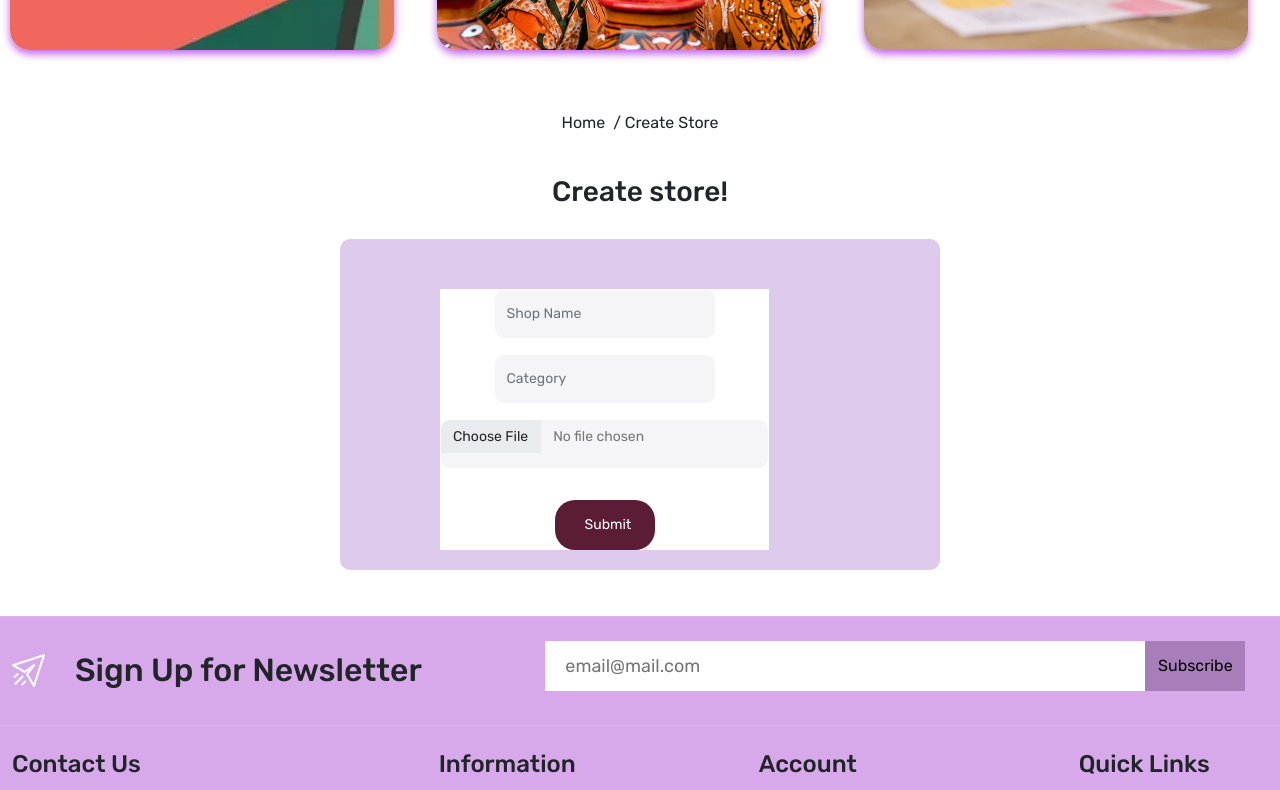
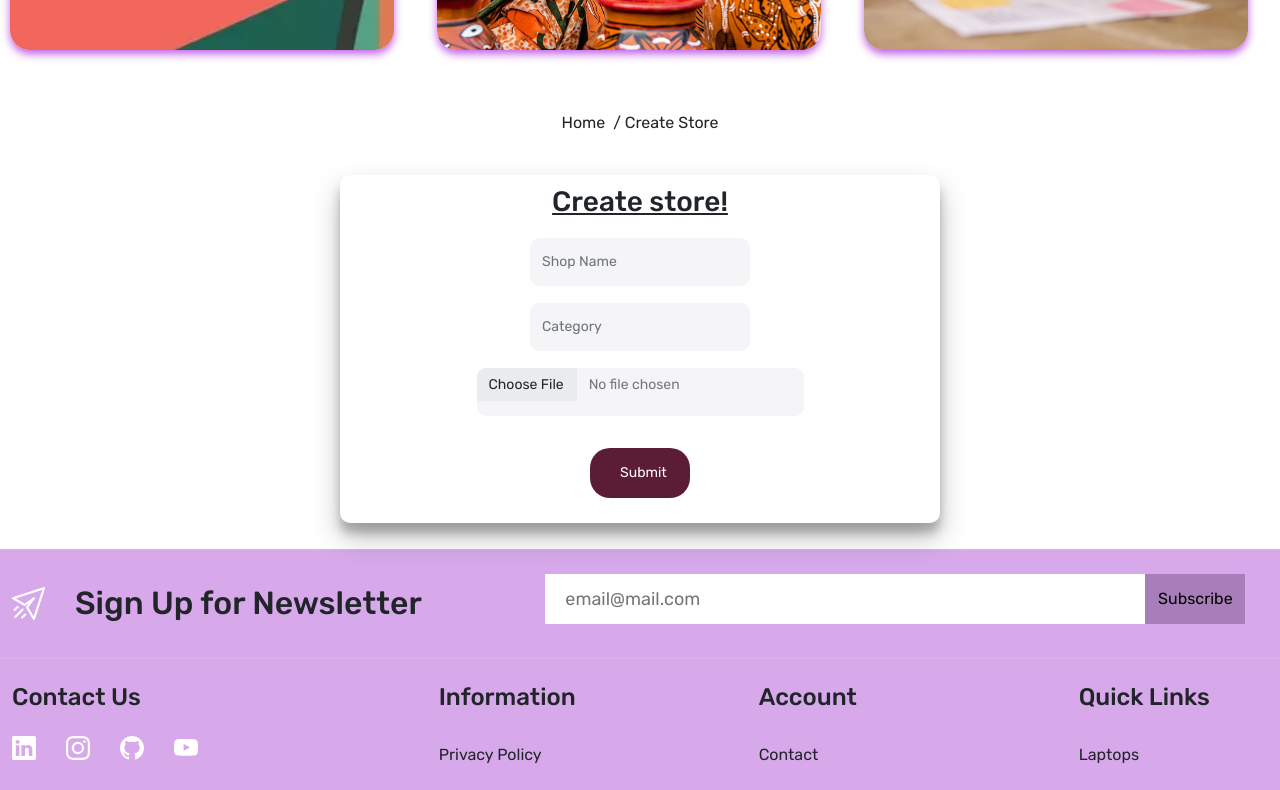
Before and after one commit to MonalikaPatnaik/SheEARNS, a React (Create React App) app in the folder client/: page /createStore in a window 1280 px wide. Shown: the part 445-1235 px from the top of the page. Built offline with nearby package versions, Linux system fonts and the light colour scheme.

Commit message:
fixed UI,validation,stories card size bugs

```diff
--- a/client/src/App.css
+++ b/client/src/App.css
@@ -3,45 +3,53 @@
   padding: 0;
   box-sizing: border-box;
 }
-.profileContainer{
-  margin:30px;
+
+.profileContainer {
+  margin: 30px;
 
 }
-.profileContainer Button{
-  margin:15px;
+
+.profileContainer Button {
+  margin: 15px;
 
 }
+
 .profilePic {
   width: 50%;
   display: flex;
   align-items: center;
   /* padding: 10px; */
 }
+
 .profileContainer {
   display: flex;
   margin: 90px;
 }
+
 @media only screen and (max-width: 768px) {
   .profileContainer {
     flex-direction: column-reverse;
   }
 }
-.Shops{
+
+.Shops {
   justify-content: center;
   align-items: center;
   text-align: center;
-  cursor:pointer;
+  cursor: pointer;
   /* width:20%; */
 }
 
-.Card{
-  cursor:pointer;
+.Card {
+  cursor: pointer;
 
 }
-.CardMedia{
-  width:20%;
+
+.CardMedia {
+  width: 20%;
 }
-.items{
+
+.items {
   /* margin-top: 12px; */
   align-items: center;
   /* display: flex; */
@@ -52,16 +60,20 @@
 
   padding: 10px;
 }
-.cart-wrapper{
+
+.cart-wrapper {
   background-color: #eae9ea;
 
 }
-.checkout-wrapper{
+
+.checkout-wrapper {
   background-color: #eae9ea;
 }
-.form-label{
-  margin-top:15px;
+
+.form-label {
+  margin-top: 15px;
 }
+
 :root {
   --color-131921: #131921;
   --color-3b4149: #3b4149;
@@ -73,20 +85,24 @@
   --color-777777: #777777;
   --color-1c1c1b: #1c1c1b;
 }
+
 .section-heading {
   font-size: 26px;
   line-height: 32px;
   font-weight: 500;
   margin-bottom: 30px;
 }
+
 .card-wrapper {
   background-color: #ad9faf5e;
   box-shadow: 0 0 10px #0000001a;
   padding: 15px;
 }
+
 body {
   font-family: "Rubik", sans-serif;
 }
+
 a {
   text-decoration: none;
   display: inline-block;
@@ -101,12 +117,15 @@ a {
 .gap-10 {
   gap: 10px;
 }
+
 .gap-15 {
   gap: 15px;
 }
+
 .gap-30 {
   gap: 30px;
 }
+
 .gap-50 {
   gap: 50px;
 }
@@ -120,10 +139,12 @@ a {
   border-radius: 20px;
   /* text-align: center; */
 }
+
 .button:hover {
   background-color: #232f3e;
-  color:#e645bb ;
+  color: #e645bb;
 }
+
 /* Header Part */
 
 /* .header-top-strip {
@@ -133,9 +154,11 @@ a {
 .header-upper {
   background-color: #d7a9eb;
 }
+
 .header-bottom {
   background-color: #eceef0;
 }
+
 /* .header-upper  {
   background-color: #febd69;
 } */
@@ -143,6 +166,7 @@ a {
   width: 35px;
   height: 35px;
 }
+
 .header-bottom .menu-links a,
 .header-bottom .dropdown button {
   color: rgb(28, 25, 25);
@@ -156,20 +180,24 @@ a {
 .header-bottom .dropdown button:focus {
   box-shadow: none;
 }
+
 .header-bottom .dropdown-menu {
   background-color: #131618;
   width: 100%;
   transform: translate3d(0px, 57px, 0px) !important;
 }
+
 .header-bottom .dropdown-item {
   padding: 20px;
   margin-bottom: 3px;
   border-bottom: 1px solid #141618;
 }
+
 .header-bottom .dropdown-item:hover {
   background-color: transparent;
-  color:#1d1c1a !important;
+  color: #1d1c1a !important;
 }
+
 /* Header Part End Here */
 
 /* Footer Part */
@@ -178,17 +206,20 @@ footer {
   background-color: #d7a9eb;
   /* margin-top: 100px; */
 }
+
 /* .container-xxl{
   margin-top: 50px;
 } */
 footer:not(:first-child) {
   border-top: 1px solid rgba(255, 255, 255, 0.1);
 }
+
 footer .input-group-text {
   background-color: #232f3e;
   color: white;
   padding: 8px 17px;
 }
+
 /* Footer Part Ends Here */
 
 /* Home Page */
@@ -197,8 +228,8 @@ footer .input-group-text {
 
 
 
-.prod-image{
-  width:60%;
+.prod-image {
+  width: 60%;
 }
 
 
@@ -209,9 +240,10 @@ footer .input-group-text {
   background-color: white;
   /* height:45vh; */
 }
-.slider{
-  padding:30px;
-  width:100%;
+
+.slider {
+  padding: 30px;
+  width: 100%;
   position: relative;
   /* padding-bottom: 100px; */
   /* margin-right: 12px; */
@@ -223,29 +255,35 @@ footer .input-group-text {
   box-shadow: 0 0 10px #0000001a;
   padding: 15px;
 }
-.categories > div {
+
+.categories>div {
   width: 25%;
   padding: 10px 10px 10px 20px;
 }
-.categories > div > div {
+
+.categories>div>div {
   width: 60%;
 }
-.categories > div:nth-child(1),
-.categories > div:nth-child(2),
-.categories > div:nth-child(3),
-.categories > div:nth-child(4) {
+
+.categories>div:nth-child(1),
+.categories>div:nth-child(2),
+.categories>div:nth-child(3),
+.categories>div:nth-child(4) {
   border-bottom: 1px solid var(--color-ededed);
 }
-.categories > div:nth-child(1),
-.categories > div:nth-child(2),
-.categories > div:nth-child(3) {
+
+.categories>div:nth-child(1),
+.categories>div:nth-child(2),
+.categories>div:nth-child(3) {
   border-right: 1px solid var(--color-ededed);
 }
-.categories > div:nth-child(5),
-.categories > div:nth-child(6),
-.categories > div:nth-child(7) {
+
+.categories>div:nth-child(5),
+.categories>div:nth-child(6),
+.categories>div:nth-child(7) {
   border-right: 1px solid var(--color-ededed);
 }
+
 /* categories section ends here */
 /* Home Page Ends */
 
@@ -260,53 +298,67 @@ footer .input-group-text {
   overflow: hidden;
   width: 100%;
 }
+
 .product-card .product-image {
   height: 270px;
 }
+
 .product-card .product-image img {
   object-fit: contain;
 }
-.product-card .product-image > img:last-child {
+
+.product-card .product-image>img:last-child {
   display: none;
 }
-.product-card:hover .product-image > img:nth-child(1) {
+
+.product-card:hover .product-image>img:nth-child(1) {
   display: none;
 }
-.product-card:hover .product-image > img:last-child {
+
+.product-card:hover .product-image>img:last-child {
   display: block;
 }
+
 .product-card:hover .action-bar {
   right: 15px;
 }
-.product-details{
+
+.product-details {
   margin-left: 9rem;
 }
+
 .product-card .product-details h6 {
   color: var(--color-bf4800);
   font-size: 13px;
 }
+
 .product-card .product-details h5 {
   font-size: 15px;
   color: var(--color-1c1c1b);
 }
+
 .product-card .product-details p.price {
   font-size: 16px;
   color: var(--color-1c1c1b);
 }
+
 .product-card p.description {
   font-size: 13px;
   color: var(--color-777777);
   margin-right: 20px;
 }
+
 .action-bar {
   top: 10%;
   right: -23px;
   transition: 0.3s;
 }
+
 .wishlist-icon {
   top: 2%;
   right: 15px;
 }
+
 /* Product Card ends here */
 
 /* Special Product */
@@ -318,18 +370,21 @@ footer .input-group-text {
 }
 
 /* Special Product ends here */
-.special-product-content{
-    margin-right:5rem;
+.special-product-content {
+  margin-right: 5rem;
 }
+
 /* famous card */
 
 .famous-card .famous-content {
   top: 10%;
   left: 5%;
 }
+
 .famous-card img {
   border-radius: 10px;
 }
+
 .famous-content h5 {
   font-size: 13px;
   line-height: 20px;
@@ -338,18 +393,21 @@ footer .input-group-text {
   margin-bottom: 7px;
   text-transform: uppercase;
 }
+
 .famous-content h6 {
   font-size: 24px;
   line-height: 38px;
   font-weight: 500;
   color: white;
 }
+
 .famous-content p {
   font-size: 16px;
   line-height: 24px;
   font-weight: 100;
   color: white;
 }
+
 /* famous card ends */
 
 /* Our Store */
@@ -358,6 +416,7 @@ footer .input-group-text {
   border-radius: 10px;
   padding: 15px 15px 25px;
 }
+
 .filter-title {
   font-size: 16px;
   line-height: 20px;
@@ -365,6 +424,7 @@ footer .input-group-text {
   color: var(--color-1c1c1b);
   margin-bottom: 20px;
 }
+
 .filter-card ul,
 .filter-card .form-check-label {
   list-style-type: none;
@@ -373,14 +433,17 @@ footer .input-group-text {
   color: var(--color-777777);
   cursor: pointer;
 }
+
 .filter-card .form-check-input:focus {
   box-shadow: none;
   border-color: rgba(0, 0, 0, 0.25);
 }
+
 .filter-card .form-check-input:checked {
   background-color: #febd69;
   border-color: var(--color-febd69);
 }
+
 .sub-title {
   font-size: 14px;
   font-weight: 600;
@@ -388,30 +451,36 @@ footer .input-group-text {
   margin-bottom: 15px;
   margin-top: 20px;
 }
+
 .colors {
   list-style-type: none;
   display: flex;
   flex-wrap: wrap;
   gap: 10px;
 }
+
 .colors li {
   width: 20px;
   height: 20px;
   background-color: red;
   border-radius: 50%;
 }
+
 .random-products h5 {
   font-size: 14px;
   margin-bottom: 8px;
 }
+
 .random-products:first-child {
   border-bottom: 1px solid #ededed;
 }
+
 .filter-sort-grid {
   padding: 10px;
   background-color: white;
   border-radius: 10px;
 }
+
 .grid img {
   width: 35px;
   height: 35px;
@@ -420,38 +489,49 @@ footer .input-group-text {
   border-radius: 3px;
   cursor: pointer;
 }
+
 .gr-12 {
   width: 100%;
 }
+
 .gr-6 {
   width: 49%;
 }
+
 .gr-4 {
   width: 32%;
 }
+
 .gr-3 {
   width: 24%;
 }
+
 .gr-12 .product-card {
   display: flex;
   gap: 20px;
 }
+
 .gr-6 .product-image {
   width: 100%;
 }
+
 .gr-6 .product-image img {
   margin: auto;
   display: block;
 }
+
 .gr-12 .product-card .product-image {
   width: 270px;
 }
+
 .gr-12 .product-card .product-image {
   height: auto;
 }
+
 .gr-12 .action-bar {
   top: 17%;
 }
+
 /* Our store ends here */
 
 /* Contact Page */
@@ -461,29 +541,35 @@ footer .input-group-text {
   background-color: #decaec;
   gap: 15px;
 }
-.contact-inner-wrapper > div {
+
+.contact-inner-wrapper>div {
   width: 48%;
 }
+
 .contact-title {
   font-size: 26px;
   font-weight: 500;
   line-height: 35px;
   text-align: left;
 }
+
 .contact-inner-wrapper form .form-control {
   background-color: #f5f5f7;
   border-radius: 10px;
   border-color: transparent;
   padding: 10px;
 }
+
 .contact-inner-wrapper ul {
   list-style: none;
 }
+
 .contact-inner-wrapper address,
 .contact-inner-wrapper a,
 .contact-inner-wrapper p {
   color: var(--color-181823);
 }
+
 /* Contact Page ends */
 
 /* Compare Product Page */
@@ -493,6 +579,7 @@ footer .input-group-text {
   background-color: white;
   border-radius: 10px;
 }
+
 .compare-product-card .cross,
 .wishlist-card .cross {
   top: 15px;
@@ -501,6 +588,7 @@ footer .input-group-text {
   padding: 3px;
   cursor: pointer;
 }
+
 .compare-product-details h5.title,
 .wishlist-card h5.title {
   font-size: 15px;
@@ -508,12 +596,14 @@ footer .input-group-text {
   font-weight: 500;
   color: var(--color-1c1c1b);
 }
+
 .compare-product-details h6.price,
 .wishlist-card h6.price {
   font-size: 15px;
   line-height: 22px;
   font-weight: 400;
 }
+
 .compare-product-card .product-detail {
   display: flex;
   justify-content: space-between;
@@ -521,6 +611,7 @@ footer .input-group-text {
   padding: 10px 0px;
   border-top: 1px solid rgba(0, 0, 0, 0.1);
 }
+
 /* Compare Product Page end here */
 
 /*  auth card */
@@ -533,28 +624,38 @@ footer .input-group-text {
   border-radius: 10px;
   margin-top: 200px;
 }
-.auth-card{
+
+.store-card {
+  background-color: white;
+  border-radius: 10px;
+  width: 600px;
+  margin: 0 auto;
+  box-shadow: rgba(0, 0, 0, 0.25) 0px 14px 28px, rgba(0, 0, 0, 0.22) 0px 10px 10px;
+  margin-bottom: 10px;
+}
+.store-header{
+  margin-top: 10px;
+  text-decoration: underline;
+}
+.auth-card {
   padding: 10px;
-    background-color:#decaec;
-    width: 600px;
-    padding-left: 100px;
-    padding-right:100px;
-    padding-top:50px;
-    padding-bottom:20px;
-    margin: 30px auto;
-    /* margin-top: 5px; */
-    border-radius: 10px;
+}
+.auth-card form{
+  margin: auto;
+  margin-bottom: 15px;
+}
 
-}
 .auth-card h3 {
   font-size: 19px;
   font-weight: 500;
-  color:#131921;
+  color: #131921;
 }
+
 .auth-card p {
   font-size: 13px;
   color: var(--color-777777);
 }
+
 .auth-card .form-control {
   height: 50px;
   background-color: var(--color-f5f5f7);
@@ -563,20 +664,24 @@ footer .input-group-text {
   border-radius: 10px;
   border-color: transparent;
 }
+
 .auth-card a {
   font-size: 14px;
   font-weight: 400;
   color: var(--color-1c1c1b);
 }
+
 .signup {
   background-color: var(--color-febd69);
   color: var(--color-131921);
   border: none;
 }
+
 .signup:hover {
   background-color: var(--color-131921);
   color: white;
 }
+
 /*  auth card  ends*/
 
 /* Policy Pages */
@@ -585,6 +690,7 @@ footer .input-group-text {
   background-color: white;
   padding: 30px;
 }
+
 /* Policy Pages  ends */
 
 /* Main Product Page */
@@ -595,6 +701,7 @@ footer .input-group-text {
   color: #1c1c1b;
   margin-bottom: 10px;
 }
+
 .description-wrapper p {
   font-size: 14px;
   color: var(--color-777777);
@@ -604,29 +711,36 @@ footer .input-group-text {
   background-color: white;
   padding: 30px;
 }
+
 .review-head {
   border-bottom: 1px solid rgba(0, 0, 0, 0.1);
   padding-bottom: 20px;
 }
+
 .review-head h4 {
   font-size: 18px;
   color: var(--color-1c1c1b);
 }
+
 .review-head p,
 .review-head a {
   font-size: 14px;
   color: var(--color-777777);
 }
+
 .review-form h4 {
   font-size: 16px;
   color: var(--color-777777);
 }
+
 .review-form {
   border-bottom: 1px solid rgba(0, 0, 0, 0.1);
 }
+
 .review:not(:last-child) {
   border-bottom: 1px solid rgba(0, 0, 0, 0.1);
 }
+
 .review p {
   font-size: 14px;
   color: var(--color-777777);
@@ -637,23 +751,28 @@ footer .input-group-text {
   background-color: white;
   border-radius: 10px;
 }
-.main-product-image > div {
+
+.main-product-image>div {
   border: 1px solid rgba(0, 0, 0, 0.25);
 }
+
 .main-product-image img {
   width: 100% !important;
   height: 600px !important;
   object-fit: cover;
 }
+
 .other-product-images {
   background-color: white;
   padding: 20px;
 }
-.other-product-images > div {
+
+.other-product-images>div {
   padding: 20px;
   width: 48%;
   border: 1px solid rgba(0, 0, 0, 0.25);
 }
+
 .main-product-image .js-image-zoom__zoomed-image {
   left: 50px !important;
   padding: 10px;
@@ -661,45 +780,54 @@ footer .input-group-text {
   border-radius: 10px;
   z-index: 1000;
 }
+
 .main-product-details {
   padding: 30px 20px;
   background-color: white;
   border-radius: 10px;
 }
+
 .border-bottom {
   border-bottom: 1px solid rgba(0, 0, 0, 0.25);
 }
+
 .main-product-details h3.title {
   font-size: 18px;
   font-weight: 600;
   color: var(--color-1c1c1b);
   margin-bottom: 10px;
 }
+
 .main-product-details p.price {
   font-size: 16px;
   line-height: 20px;
   font-weight: 600;
   margin-bottom: 10px;
 }
+
 .main-product-details a.review-btn,
 .t-review {
   color: var(--color-777777);
   font-size: 13px;
 }
+
 .product-heading {
   font-size: 14px;
   color: var(--color-1c1c1b);
   margin-bottom: 0px;
 }
+
 .product-data {
   font-size: 13px;
   columns: var(--color-777777);
   margin-bottom: 0px;
 }
+
 .main-product-details a {
   font-size: 14px;
   color: var(--color-777777);
 }
+
 /* Main Product Page */
 
 /* Cart Page */
@@ -707,30 +835,38 @@ footer .input-group-text {
 .cart-data {
   border-bottom: 1px solid #eaeaea;
 }
+
 .cart-header h4 {
   font-size: 13px;
   color: var(--color-777777);
 }
+
 .cart-col-1 {
   width: 40%;
 }
+
 .cart-col-1 p {
   color: var(--color-777777);
   font-size: 14px;
 }
+
 .cart-col-2 {
   width: 10%;
 }
+
 .cart-col-3 {
   width: 15%;
 }
+
 .cart-col-4 {
   width: 15%;
 }
+
 .cart-data h5.price {
   font-size: 14px;
   color: var(--color-1c1c1b);
 }
+
 /* Cart Page Ends here */
 
 /* Shippping Page */
@@ -739,117 +875,153 @@ footer .input-group-text {
   font-size: 14px;
   color: var(--color-1c1c1b);
 }
+
 .total-price {
   font-size: 16px;
   color: var(--color-777777);
 }
+
 /* Shipping page ends here */
 
 
 /* Open Store Page */
-.banner{
+.banner {
   height: 300px;
   width: 100%;
   position: relative;
   padding-bottom: 500px;
 }
-.banner img{
+
+.banner img {
   position: absolute;
   width: 100%;
   height: auto;
   top: 0;
 }
+
 /* Open Store Page ends here*/
-.imageShop{
-    height:15rem;
-    width:15rem;
+.imageShop {
+  height: 15rem;
+  width: 15rem;
 }
-.Landing{
-    height:100vh;
+
+.Landing {
+  height: 100vh;
   background: url("./images/landing.png");
   background-repeat: no-repeat;
   background-size: cover;
 
 }
-.headingLanding{
+
+.headingLanding {
   font-size: 2rem;
-    color:white;
+  color: white;
   margin-left: 50rem;
   margin-right: 10rem;
-    padding-top:10rem;
+  padding-top: 10rem;
   line-height: 50px;
 
 }
-.landingButton{
+
+.landingButton {
   background-color: black;
-    width:300px;
+  width: 300px;
   margin-left: 55%;
-    margin-right:10%;
-    color:white;
-    border-radius:30px;
-    height:40px;
-    margin-top:4rem;
+  margin-right: 10%;
+  color: white;
+  border-radius: 30px;
+  height: 40px;
+  margin-top: 4rem;
 }
-.landingLink{
-    color:white;
-    padding-left:50px;
+
+.landingLink {
+  color: white;
+  padding-left: 50px;
   font-size: 1.5rem;
 }
-.borderclass{
+
+.borderclass {
   margin-top: 50%;
 }
-.loginPage{
-    height:100vh;
+
+.loginPage {
+  height: 100vh;
   background-color: #d7a9eb;
 }
-.SignPage{
+
+.SignPage {
   background-color: #d7a9eb;
-    height:120vh;
+  height: 120vh;
 }
-.chat{
-    width:60px;
-    height:60px;
-    color:white;
+
+.chat {
+  width: 60px;
+  height: 60px;
+  color: white;
   background-color: green;
-    margin-right:10px;
-    border-radius:50%;
-    padding:10px;
+  margin-right: 10px;
+  border-radius: 50%;
+  padding: 10px;
   position: absolute;
-    right:0;
+  right: 0;
 
 }
-.chatHead{
-    color:white;
+
+.chatHead {
+  color: white;
 }
-.chatContainer{
+
+.chatContainer {
   background-color: #d7a9eb;
 
 }
 
 ::-webkit-scrollbar {
-  width: 12px; /* Set the width of the scrollbar */
+  width: 12px;
+  /* Set the width of the scrollbar */
 }
+
 ::-webkit-scrollbar-thumb {
-  background-color: #c660f3; /* Set the color of the scrollbar handle */
-  border-radius: 6px; /* Set the border radius of the scrollbar handle */
+  background-color: #c660f3;
+  /* Set the color of the scrollbar handle */
+  border-radius: 6px;
+  /* Set the border radius of the scrollbar handle */
 }
 
 /* Track */
 ::-webkit-scrollbar-track {
-  background-color: #f1f1f1; /* Set the color of the scrollbar track */
+  background-color: #f1f1f1;
+  /* Set the color of the scrollbar track */
 }
 
 /* Corner */
 ::-webkit-scrollbar-corner {
-  background-color: #fff; /* Set the color of the scrollbar corner (if needed) */
+  background-color: #fff;
+  /* Set the color of the scrollbar corner (if needed) */
 }
-.divname:hover{
+
+.divname:hover {
   background-color: #e645bb;
   border-spacing: 5px;
   border-radius: 10px;
 }
 
 /* About */
-.about-container{
+.about-container {
   background-color: #decaec;
 }
+
+/* blogs -> stories cards */
+
+#story-card{
+  padding: 10px;
+  height: 100%;
+  box-shadow: rgba(0, 0, 0, 0.16) 0px 1px 4px;
+  border-radius: 7px;
+}
+#story-card img{
+  border-radius: 10px;
+}
+#outer-card{
+  margin: 20px 0px;
+}
--- a/client/src/components/CustomInput.js
+++ b/client/src/components/CustomInput.js
@@ -11,6 +11,7 @@ const CustomInput = (props) => {
         value={value}
         onChange={onChange}
         className={`form-control ${classname}`}
+        required
       />
     </div>
   );
--- a/client/src/pages/CreateStore.js
+++ b/client/src/pages/CreateStore.js
@@ -81,10 +81,9 @@ const CreateStore = () => {
 
       <Container class1="login-wrapper py-3 home-wrapper-2">
         <div className="row">
-          <div className="col-12">
-            <h3 className=" d-flex text-align-center justify-content-center">Create store!</h3>
+          <div className="store-card">
+            <div className="store-header"><h3 className=" d-flex text-align-center justify-content-center">Create store!</h3></div>
             <div className="auth-card">
-
               <form onSubmit={handleSubmit} className="d-flex flex-column gap-15">
                 <CustomInput
                   type="text"
```
Also changed, not shown: client/src/pages/Blogs.js (+8 -8 lines), client/src/pages/Contact.css (added, +24 -0 lines), client/src/pages/Contact.js (+10 -2 lines). Lines whose indentation alone changed are shown as unchanged.
